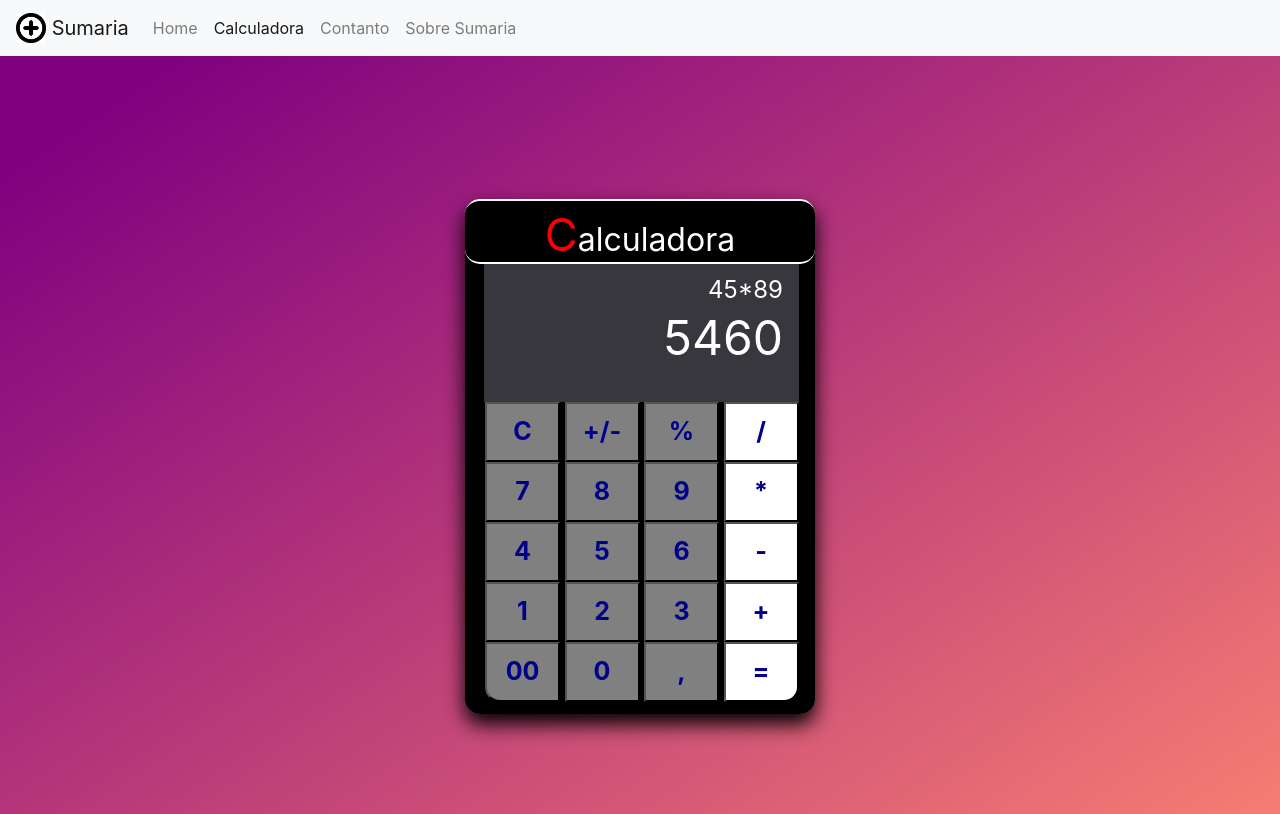
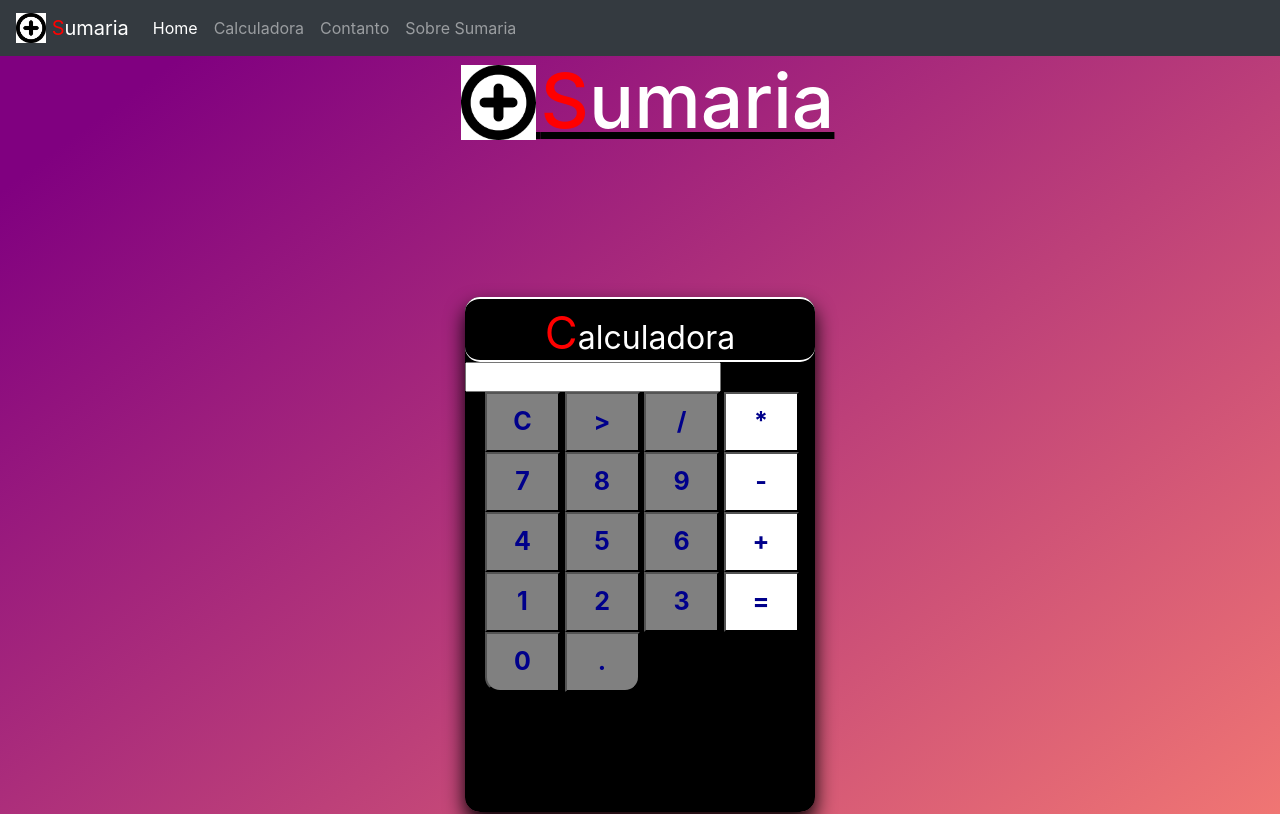
Before and after one commit to Luchito30/Calculadora, a plain HTML site: page calculadora.html in a window 1280 px wide. Shown: the top 814 px of the page. Drawn offline with Linux system fonts and the light colour scheme.

Commit message:
se mejora aparencia
se mejora parencia de la calculadora y la funcionalidad

```diff
--- a/calculadora.html
+++ b/calculadora.html
@@ -10,54 +10,59 @@
     </head>
         <body>
 
-            <nav class="navbar navbar-expand-lg navbar-light bg-light">
+          <nav class="navbar navbar-expand-lg navbar-dark bg-dark">
             <a class="navbar-brand" href="index.html">
                 <img src="adress/icono.png" width="30" height="30" class="d-inline-block align-top" alt="" loading="lazy">
-                   <span class="menu__titulo">Sumaria</span>
+               <span class="menu__titulo"><span class="titulo__rojito">S</span>umaria</span>
               </a>
             <button class="navbar-toggler" type="button" data-toggle="collapse" data-target="#navbarNavAltMarkup" aria-controls="navbarNavAltMarkup" aria-expanded="false" aria-label="Toggle navigation">
               <span class="navbar-toggler-icon"></span>
             </button>
             <div class="collapse navbar-collapse" id="navbarNavAltMarkup">
               <div class="navbar-nav">
-                    <a class="nav-link" href="index.html">Home </a>
-                    <a class="nav-link active" href="#">Calculadora<span class="sr-only">(current)</span></a>
+                <a class="nav-link active" href="index.html">Home <span class="sr-only">(current)</span></a>
+                <a class="nav-link " href="calculadora.html">Calculadora</a>
                 <a class="nav-link" href="#">Contanto</a>
                 <a class="nav-link" href="#">Sobre Sumaria</a>
               </div>
             </div>
           </nav>
 
+          <div>
+            <h1 class="titulo__titulo"><img class="titulo__img" src="adress/icono.png" alt="suma"> <span class="titulo__rojito">S</span>umaria</h1>
+            </div>
+
 <article class="calcu__center">
 
 
 <div class="calculadora">
     <div class="Top__Bar">Calculadora</div>
-    <div class="main_resultado">
-    <div class="screen__top" id="screen__operation">45*89</div>
-    <div class="screen__content" id="screen__resukt">5460</div>
-    </div>
-    <div class="main_teclas" id="main__teclas">
-<button class="Tecla-C">C</button>
-<button class="Tecla-masmenos">+/-</button>
-<button class="Tecla-Porcentaje">%</button>
-<button class="Tecla-Dividir">/</button>
-<button class="Tecla-7">7</button>
-<button class="Tecla-8">8</button>
-<button class="Tecla-9">9</button>
-<button class="Tecla-Multiplicacion">*</button>
-<button class="Tecla-4">4</button>
-<button class="Tecla-5">5</button>
-<button class="Tecla-6">6</button>
-<button class="Tecla-Resta">-</button>
-<button class="Tecla-1">1</button>
-<button class="Tecla-2">2</button>
-<button class="Tecla-3">3</button>
-<button class="Tecla-Suma">+</button>
-<button class="Tecla-0">00</button>
-<button class="Tecla-V">0</button>
-<button class="Tecla-,">,</button>
-<button class="Tecla-Igual">=</button>
+
+    <form name ="form">
+      <input class="calc-display">
+
+  </form>
+
+    <div class="main_teclas"  id="main__teclas">
+<button class="Tecla-C" value="c"onclick="c()">C</button>
+<button class="Tecla-Borrar" value=">" onclick="del()">></button>
+<button class="Tecla-Dividir"value="/"onclick="insrt('/')">/</button>
+<button class="Tecla-Multiplicacion" value="x"onclick="insrt('*')">*</button>
+<button class="Tecla-7" value="7"onclick="insrt(7)">7</button>
+<button class="Tecla-8" value="8"onclick="insrt(8)">8</button>
+<button class="Tecla-9" value="9"onclick="insrt(9)">9</button>
+<button class="Tecla-Resta" value="-" onclick="insrt('-')">-</button>
+<button class="Tecla-4" value="4"onclick="insrt(4)">4</button>
+<button class="Tecla-5" value="5"onclick="insrt(5)">5</button>
+<button class="Tecla-6" value="6"onclick="insrt(6)">6</button>
+<button class="Tecla-Suma" value="+" onclick="insrt('+')">+</button>
+<button class="Tecla-1" value="1" onclick="insrt(1)">1</button>
+<button class="Tecla-2" value="2"onclick="insrt(2)">2</button>
+<button class="Tecla-3" value="3"onclick="insrt(3)">3</button>
+<button class="Tecla-Igual" value="="onclick="eql()">=</button>
+<button class="Tecla-0" value="0"onclick="insrt(0)">0</button>
+<button class="Tecla-punto" value="."onclick="insrt('.')">.</button>
+
 </div>
 </div>
 
@@ -71,6 +76,6 @@
     <script src="js/jquery-3.5.1.min.js" ></script>
     <script src="js/popper.min.js" ></script>
     <script src="js/bootstrap.min.js    " ></script>
-    <script src="js/java.js"></script>
+    <script src="js/main.js"></script>
         </body>
 </html>
```
Lines whose indentation alone changed are shown as unchanged.
